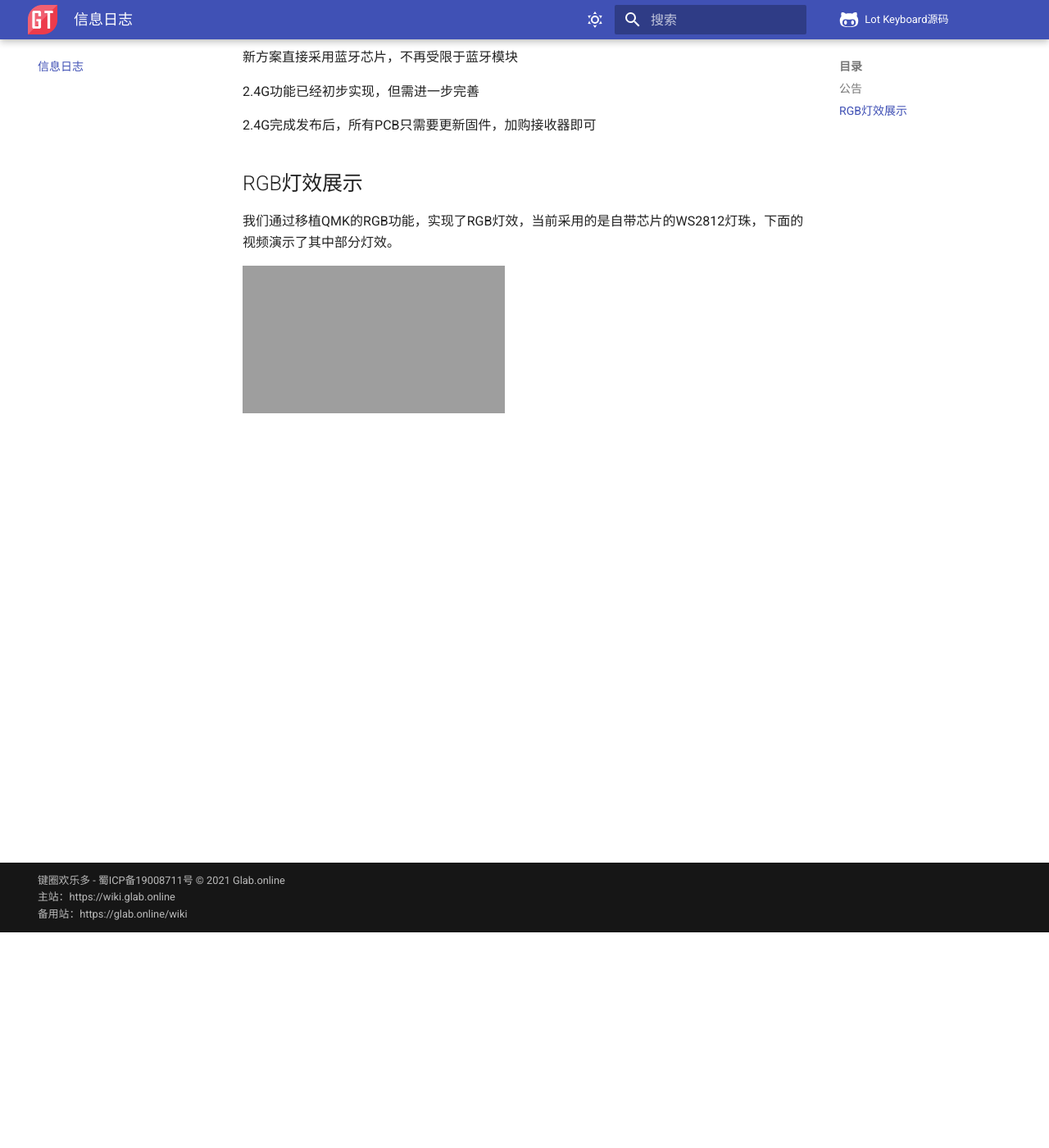
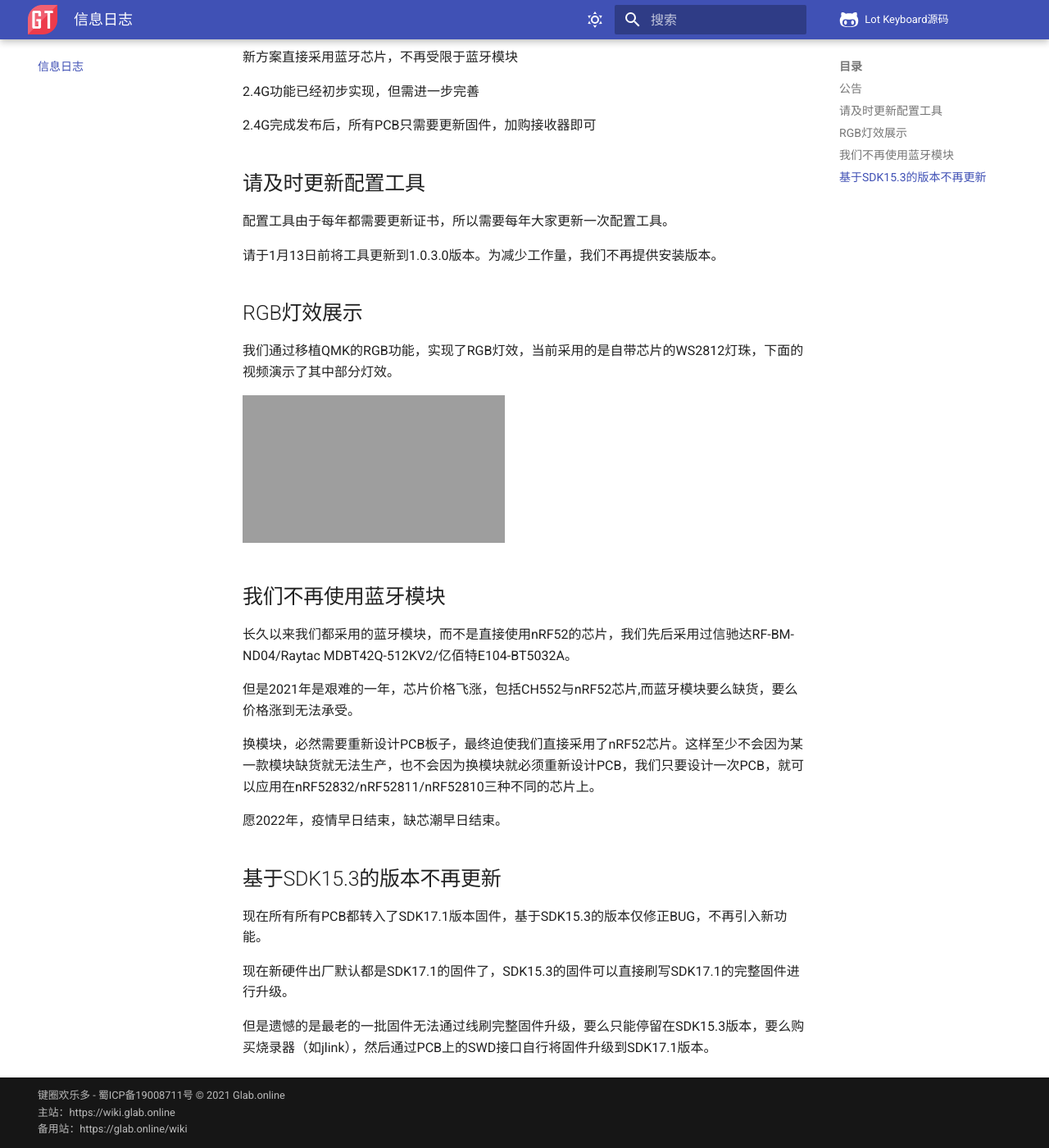
Before and after one commit to genokolar/genokolar.github.io, an MkDocs documentation site: the page built from docs/blog/notes.md, in a window 1280 px wide and 1400 px high, scrolled down 263 px. Shown: the whole window at 82% size. Built offline with MkDocs 1.6.1 and Material for MkDocs 9.7.7, drawn with Linux system fonts in a browser that asks for light colours; comment, search, counter and statistics services are not loaded; grey boxes are pictures that could not be loaded.

Commit message:
添加信息

```diff
--- a/docs/blog/notes.md
+++ b/docs/blog/notes.md
@@ -11,8 +11,32 @@ RGB轴灯版PCB即将发售
 
 2.4G完成发布后，所有PCB只需要更新固件，加购接收器即可
 
+请及时更新配置工具
+-----------
+配置工具由于每年都需要更新证书，所以需要每年大家更新一次配置工具。
+
+请于1月13日前将工具更新到1.0.3.0版本。为减少工作量，我们不再提供安装版本。
+
 RGB灯效展示
 -----------
 我们通过移植QMK的RGB功能，实现了RGB灯效，当前采用的是自带芯片的WS2812灯珠，下面的视频演示了其中部分灯效。
 
 <iframe height=180 width=320 src='https://player.youku.com/embed/XNTgyMDM4MDMzNg==' frameborder=0 'allowfullscreen'></iframe>
+
+我们不再使用蓝牙模块
+----------
+长久以来我们都采用的蓝牙模块，而不是直接使用nRF52的芯片，我们先后采用过信驰达RF-BM-ND04/Raytac MDBT42Q-512KV2/亿佰特E104-BT5032A。
+
+但是2021年是艰难的一年，芯片价格飞涨，包括CH552与nRF52芯片,而蓝牙模块要么缺货，要么价格涨到无法承受。
+
+换模块，必然需要重新设计PCB板子，最终迫使我们直接采用了nRF52芯片。这样至少不会因为某一款模块缺货就无法生产，也不会因为换模块就必须重新设计PCB，我们只要设计一次PCB，就可以应用在nRF52832/nRF52811/nRF52810三种不同的芯片上。
+
+愿2022年，疫情早日结束，缺芯潮早日结束。
+
+基于SDK15.3的版本不再更新
+-----------
+现在所有所有PCB都转入了SDK17.1版本固件，基于SDK15.3的版本仅修正BUG，不再引入新功能。
+
+现在新硬件出厂默认都是SDK17.1的固件了，SDK15.3的固件可以直接刷写SDK17.1的完整固件进行升级。
+
+但是遗憾的是最老的一批固件无法通过线刷完整固件升级，要么只能停留在SDK15.3版本，要么购买烧录器（如jlink），然后通过PCB上的SWD接口自行将固件升级到SDK17.1版本。
--- a/mkdocs.yml
+++ b/mkdocs.yml
@@ -166,4 +166,4 @@ nav:
     - 信息日志: blog/notes.md
     - 淘宝店铺: http://shop.glab.online
 
-copyright: <a href=http://glab.online/>键圈欢乐多</a> - <a href=http://www.beian.miit.gov.cn/>蜀ICP备19008711号</a> © 2021 Glab.online <br> 主站：https://wiki.glab.online <br> 备用站：https://glab.online/wiki
+copyright: <a href=http://glab.online/>键圈欢乐多</a> - <a href=http://www.beian.miit.gov.cn/>蜀ICP备19008711号</a> © 2021 Glab.online<br>主站：<a href=https://wiki.glab.online>https://wiki.glab.online</a><br>备用站：<a href=https://glab.online/wiki>https://glab.online/wiki</a>
```
